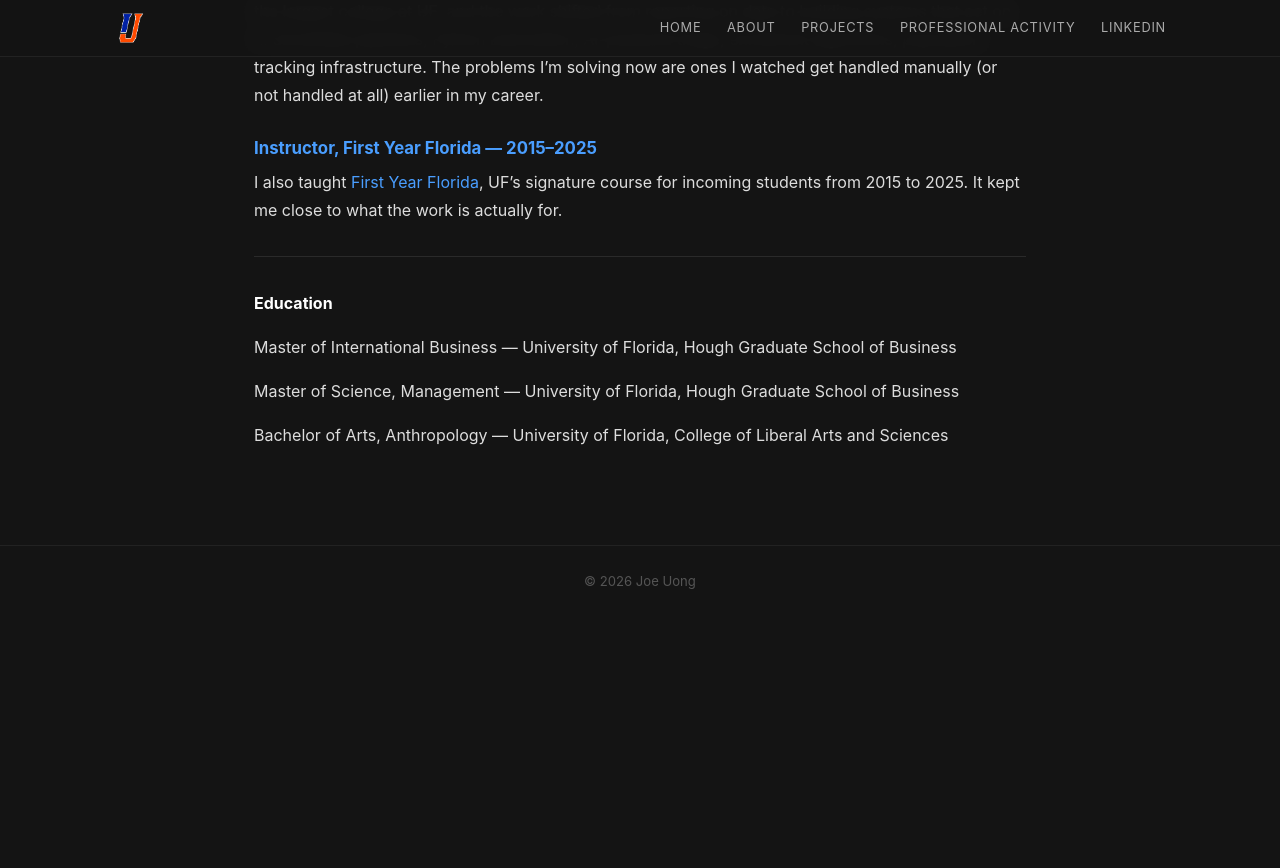
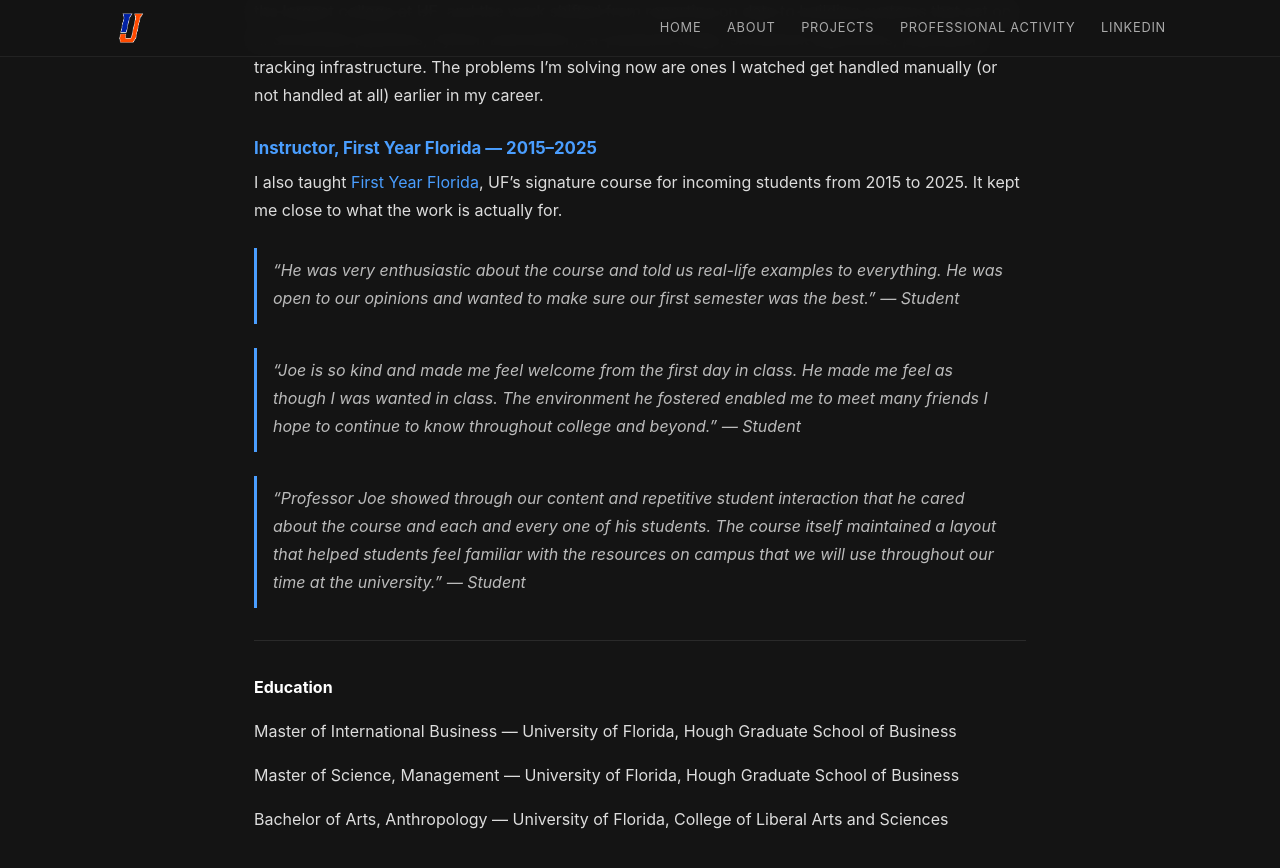
Before and after one commit to joeufl/portfolio, a Jekyll site: the page built from about.md, in a window 1280 px wide and 900 px high, scrolled down 1000 px. Shown: the top 868 px of the window. Built offline with Jekyll 4.4.1, drawn with Linux system fonts in a browser that asks for light colours; before the commit the page ends 1630 px from its top, so only the background shows below that.

Commit message:
update FYF quotes

```diff
--- a/about.md
+++ b/about.md
@@ -25,6 +25,18 @@ In 2022, I moved to the College of Liberal Arts and Sciences as a Data Managemen
 
 I also taught [First Year Florida](https://welcome.ufl.edu/fyf/), UF's signature course for incoming students from 2015 to 2025. It kept me close to what the work is actually for.
 
+> "He was very enthusiastic about the course and told us real-life examples to everything. He was open to our opinions and wanted to make sure our first semester was the best."
+> — Student
+<!-- 2021 -->
+
+> "Joe is so kind and made me feel welcome from the first day in class. He made me feel as though I was wanted in class. The environment he fostered enabled me to meet many friends I hope to continue to know throughout college and beyond."
+> — Student
+<!-- 2023  -->
+
+> "Professor Joe showed through our content and repetitive student interaction that he cared about the course and each and every one of his students. The course itself maintained a layout that helped students feel familiar with the resources on campus that we will use throughout our time at the university."
+> — Student
+<!-- 2024 -->
+
 ---
 
 **Education**
```
